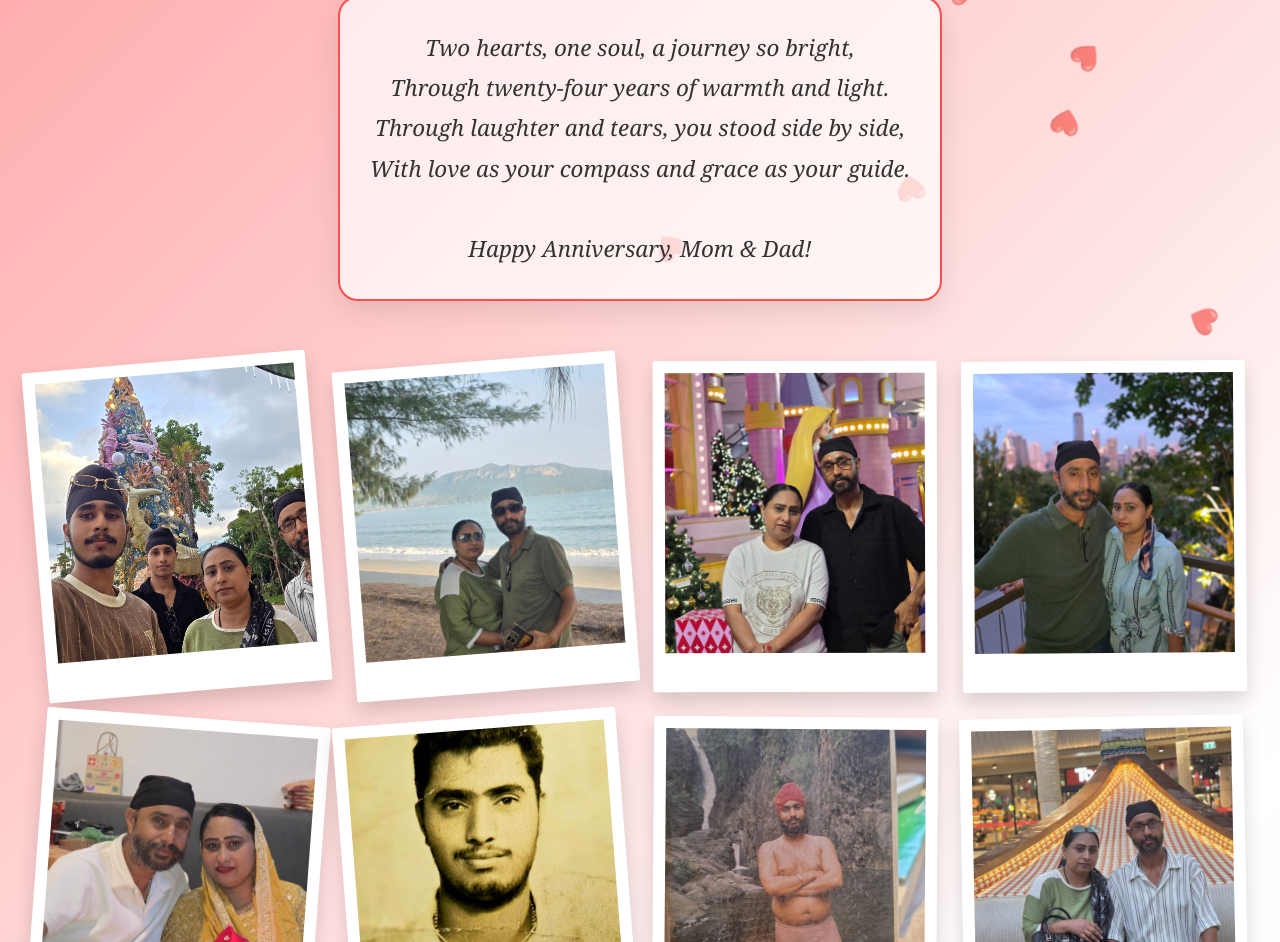
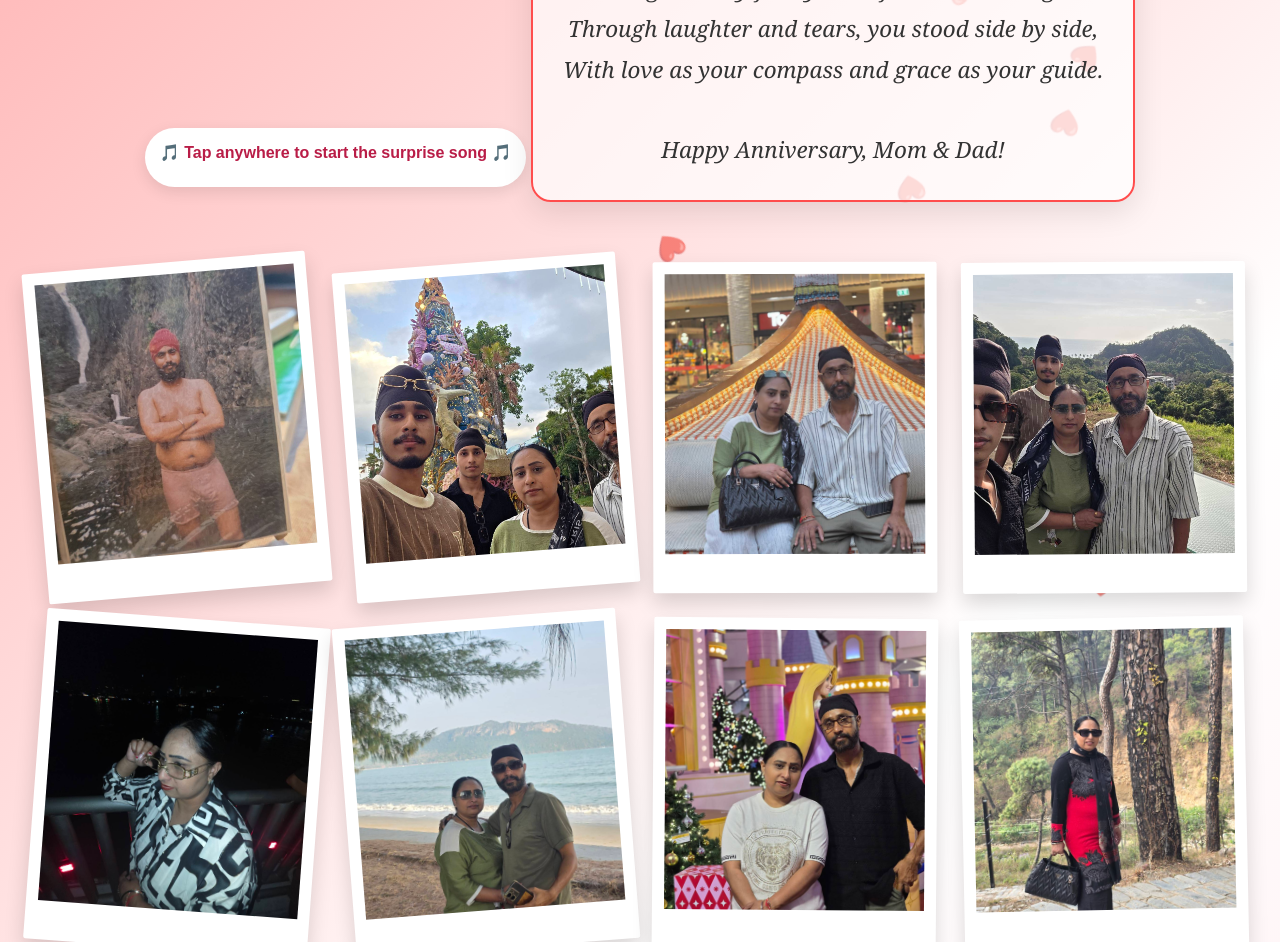
Before and after one commit to Luvv02/Anniversary, a plain HTML site: page index.html in a window 1280 px wide. Shown: the part 267-1209 px from the top of the page. Drawn offline with Linux system fonts and the light colour scheme.

Commit message:
Update index.html

```diff
--- a/index.html
+++ b/index.html
@@ -4,10 +4,9 @@
 <title>Happy 24th Anniversary!</title>
 <style>
   body {
-    /* Pink, White, and Red Gradient */
     background: linear-gradient(-45deg, #ffc0cb, #ffffff, #ff4d4d, #ffafbd);
     background-size: 400% 400%;
-    animation: gradient 15s ease infinite;
+    animation: gradient 10s ease infinite;
     margin: 0; padding: 50px 10px; font-family: 'Poppins', sans-serif; text-align: center;
     overflow-x: hidden;
   }
@@ -23,8 +22,7 @@
   }
   .poem { font-family: 'Georgia', serif; font-style: italic; font-size: 1.4em; line-height: 1.8; color: #333; }
 
-  /* Music Box */
-  #player-box { margin-bottom: 30px; position: sticky; top: 10px; z-index: 1000; }
+  .audio-box { margin-bottom: 30px; background: white; padding: 15px; display: inline-block; border-radius: 50px; box-shadow: 0 5px 15px rgba(0,0,0,0.1); }
 
   .gallery { display: flex; flex-wrap: wrap; justify-content: center; gap: 25px; padding: 20px; }
 
@@ -34,20 +32,22 @@
     transition: 0.4s; width: 260px;
   }
   .polaroid img { width: 100%; height: 280px; object-fit: cover; background: #f9f9f9; }
-  .polaroid:hover { transform: scale(1.1) rotate(0deg) !important; z-index: 10; box-shadow: 0 15px 35px rgba(255, 77, 77, 0.4); }
+  .polaroid:hover { transform: scale(1.1) rotate(0deg) !important; z-index: 10; border: 2px solid #ff4d4d; }
 
   .heart { position: fixed; bottom: -10%; font-size: 25px; animation: move 6s linear infinite; z-index: -1; opacity: 0.6; }
   @keyframes move { 0% { transform: translateY(0) rotate(0); } 100% { transform: translateY(-110vh) rotate(360deg); } }
 </style>
 </head>
-<body>
-
-  <div id="player-box">
-    <iframe width="320" height="60" src="https://www.youtube.com/embed/Kz_fUFJ2HEw" frameborder="0" allow="autoplay"></iframe>
-    <p style="color: #b91d47; font-weight: bold;">Click Play for the Music 🎵</p>
-  </div>
+<body onclick="document.getElementById('bgSong').play()">
 
   <h1>24 Years of Togetherness ❤️</h1>
+
+  <div class="audio-box">
+    <p style="color: #b91d47; margin: 0 0 10px 0; font-weight: bold;">🎵 Tap anywhere to start the surprise song 🎵</p>
+    <audio id="bgSong" loop>
+      <source src="song.mp3" type="audio/mpeg">
+    </audio>
+  </div>
 
   <div class="poem-container">
     <div class="poem">
@@ -62,23 +62,37 @@
   <div id="image-gallery" class="gallery"></div>
 
   <script>
-    // List of your 27 photos
-    const myPhotos = [
-      '12559_0.jpg', '12563_0.jpg', '12564_0.jpg', '12569_0.jpg', '12570_0.jpg', '12572_0.jpg',
-      '12558_0.jpg', '12560_0.jpg', '12561_0.jpg', '12562_0.jpg', '12565_0.jpg', '12566_0.jpg',
-      '12567_0.jpg', '12568_0.jpg', '12571_0.jpg', '12573_0.jpg', '12574_0.jpg', '12575_0.jpg',
-      '12576_0.jpg', '12577_0.jpg', '12578_0.jpg', '12579_0.jpg', '12580_0.jpg', '12581_0.jpg',
-      '12582_0.jpg', '12583_0.jpg', '12584_0.jpg'
+    // These are your 27 photos based on the numbers you gave
+    const photoNumbers = [
+      '12558', '12559', '12560', '12561', '12562', '12563', '12564',
+      '12565', '12566', '12567', '12568', '12569', '12570', '12571',
+      '12572', '12573', '12574', '12575', '12576', '12577', '12578',
+      '12579', '12580', '12581', '12582', '12583', '12584'
     ];
 
     const container = document.getElementById('image-gallery');
 
-    myPhotos.forEach(file => {
+    photoNumbers.forEach(num => {
       const card = document.createElement('div');
       card.className = 'polaroid';
       card.style.transform = `rotate(${Math.random() * 10 - 5}deg)`;
-      // This line will hide the frame if the photo is missing
-      card.innerHTML = `<img src="${file}" onerror="this.parentElement.style.display='none'">`;
+
+      const img = document.createElement('img');
+      // This will try different versions of your filenames automatically
+      const formats = ['_0.jpg', '_0.JPG', '.jpg', '.JPG'];
+      let currentFormat = 0;
+      img.src = num + formats[currentFormat];
+
+      img.onerror = function() {
+        currentFormat++;
+        if (currentFormat < formats.length) {
+          this.src = num + formats[currentFormat];
+        } else {
+          this.parentElement.style.display = 'none'; // Hide if file not found
+        }
+      };
+
+      card.appendChild(img);
       container.appendChild(card);
     });
 
```
